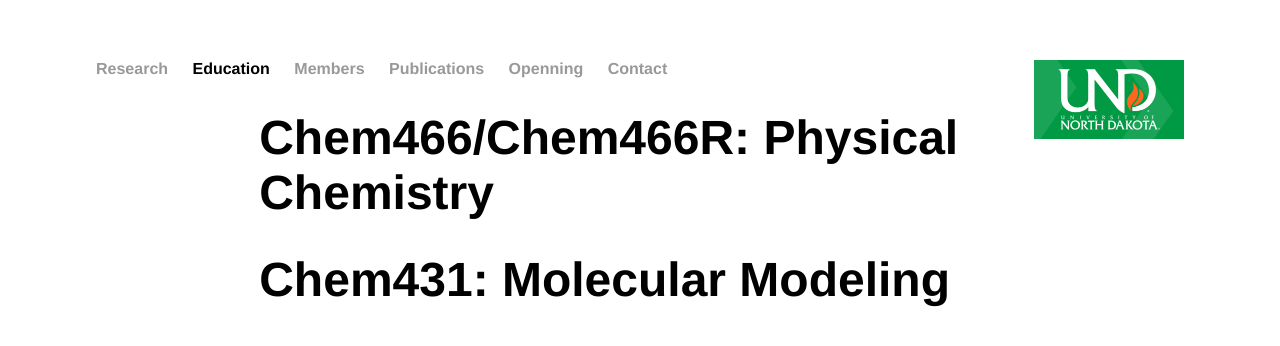
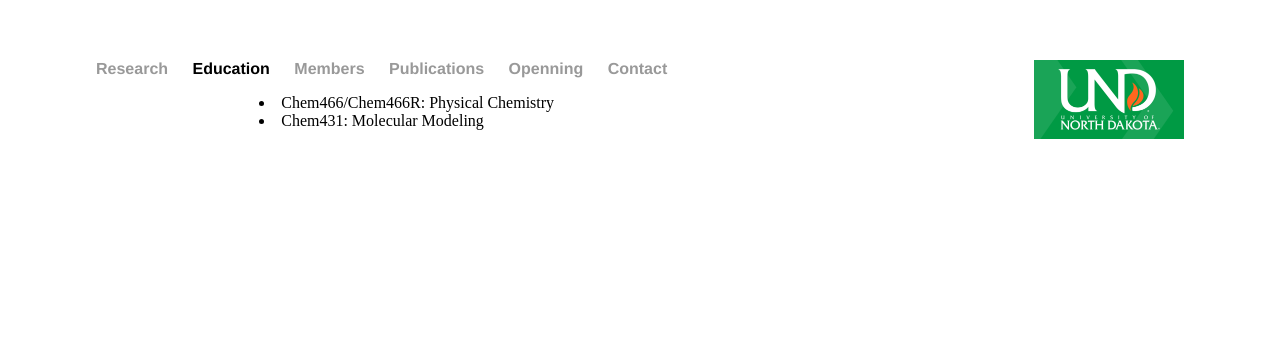
Before and after one commit to comchemyu/und.research.github.io, a Jekyll site: the page built from education/index.html, in a window 1280 px wide. Shown: the top 346 px of the page. Built offline with Jekyll 4.4.1, drawn with Linux system fonts in a browser that asks for light colours.

```diff
--- a/education/index.html
+++ b/education/index.html
@@ -17,7 +17,7 @@ p {
 </head>
 
 <body>
-  <h1>Chem466/Chem466R: Physical Chemistry</h1>
-  <h1>Chem431: Molecular Modeling</h1>
+  <li>Chem466/Chem466R: Physical Chemistry</li>
+  <li>Chem431: Molecular Modeling</li>
 </body>
 </html>
```
